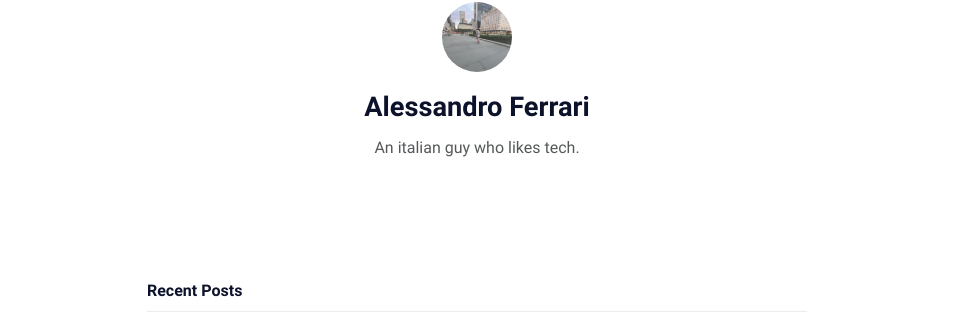
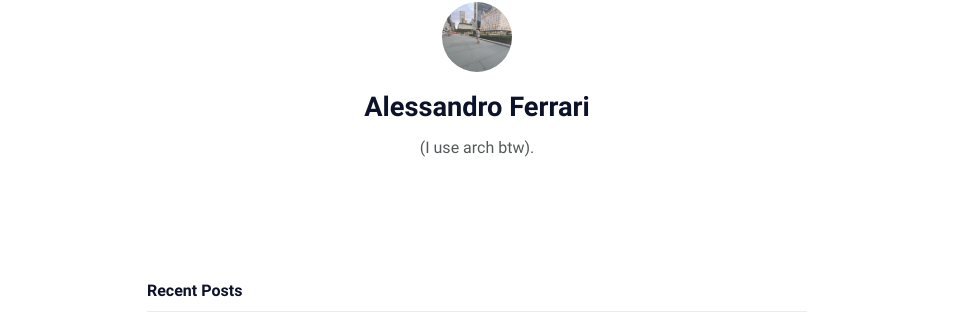
Before and after one commit to Ferryistaken/website, a Jekyll site: the page built from index.md, in a window 1280 px wide. Shown: the part 166-489 px from the top of the page, without its empty margins (163-1116 px from the left). Built offline with Jekyll 4.4.1, drawn with Linux system fonts in a browser that asks for light colours.

Commit message:
Changed bio

```diff
--- a/_config.yml
+++ b/_config.yml
@@ -13,7 +13,7 @@ mode: light # default theme "dark" | "light"
 author:
   name: Alessandro Ferrari # author name
   bio: >- # tell to the world
-      An italian guy who likes tech.
+      (I use arch btw).
   username: ferry # author username
   github: Ferryistaken
   twitter: ferrryx
```
